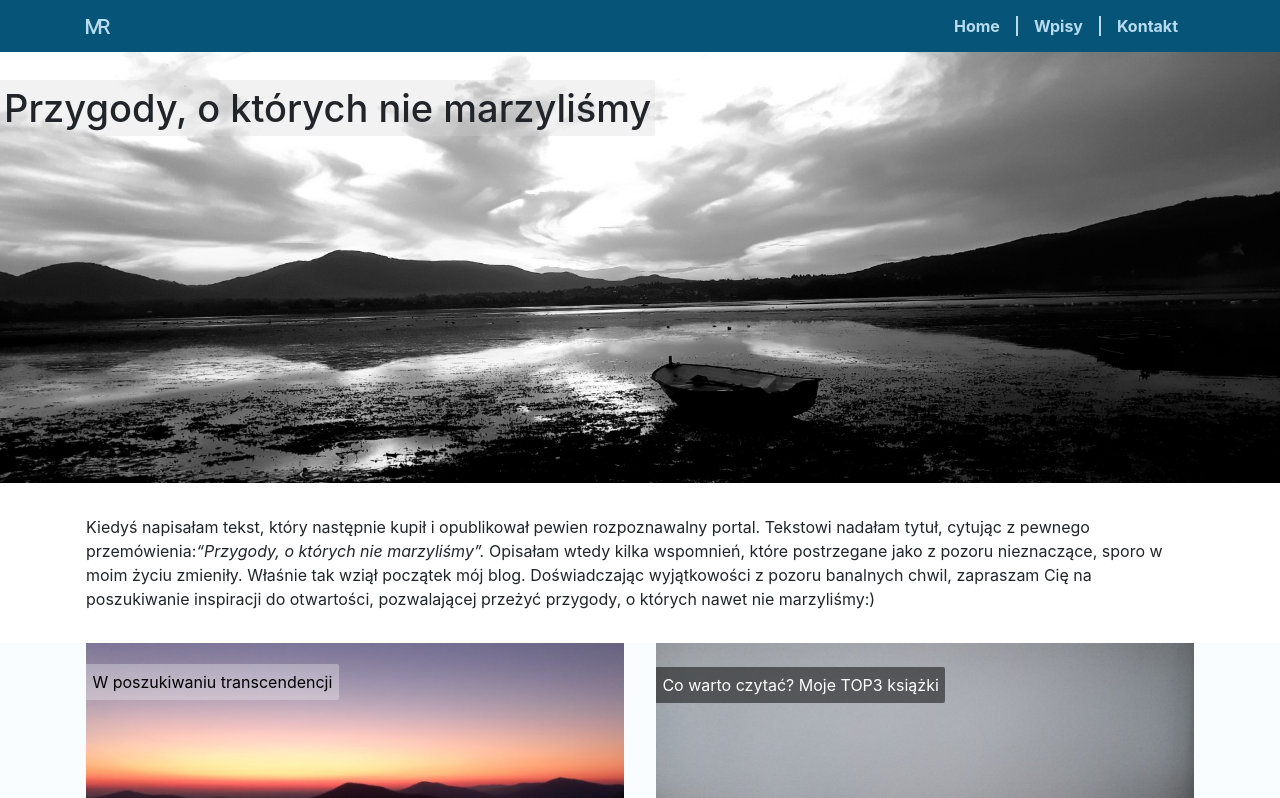
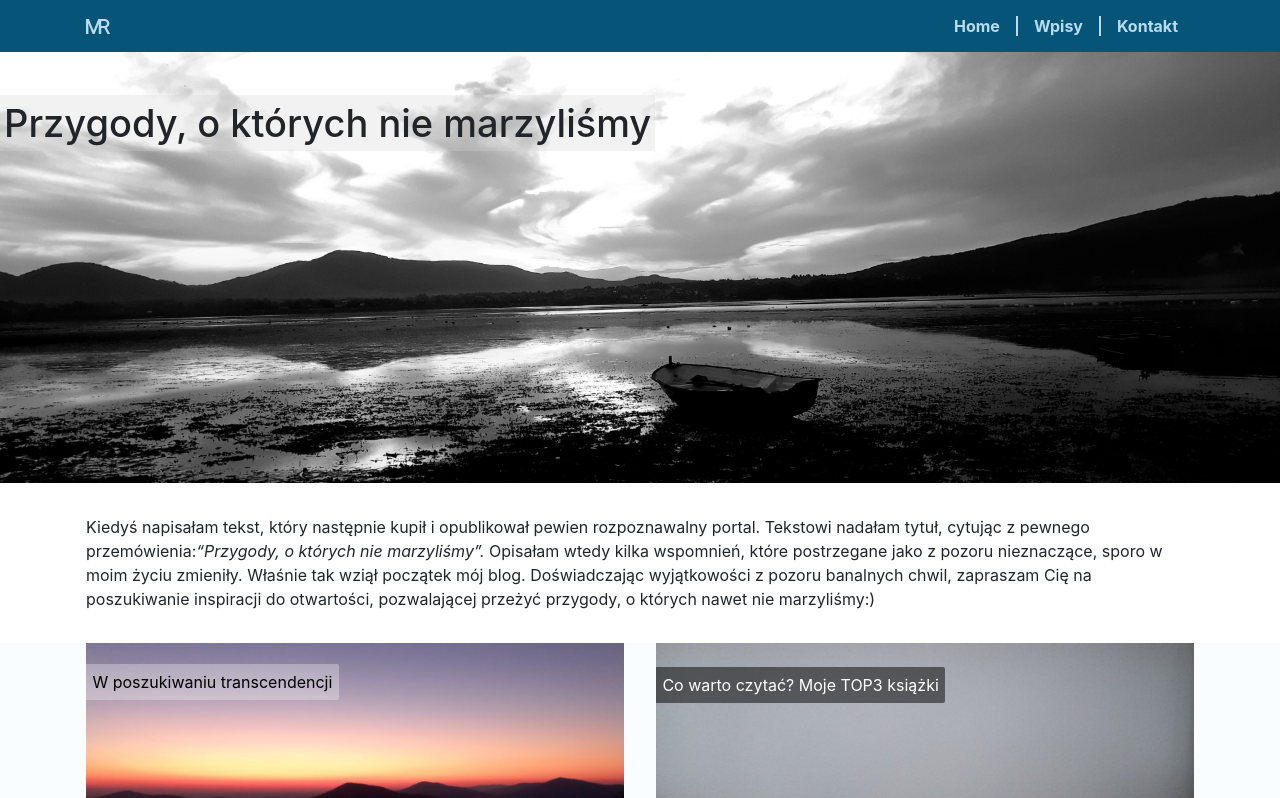
Before and after one commit to tomaszrosko/react-blog, a React (Create React App) app: page / in a window 1280 px wide. Shown: the top 798 px of the page. Built offline with nearby package versions, Linux system fonts and the light colour scheme.

Commit message:
feat(FirstSlide) h1 display improvement

```diff
--- a/src/components/FirstSlide/FirstSlide.js
+++ b/src/components/FirstSlide/FirstSlide.js
@@ -9,7 +9,7 @@ function Index() {
    <section className={"c-first-slide"}>
      <Container fluid>
        <Row>
-         <Col xs={12} className={"px-0"}>
+         <Col xs={12} className={"px-0 position-relative"}>
            <div className="c-first-slide__title">
              <h1>Przygody, o których nie marzyliśmy</h1>
            </div>
```
